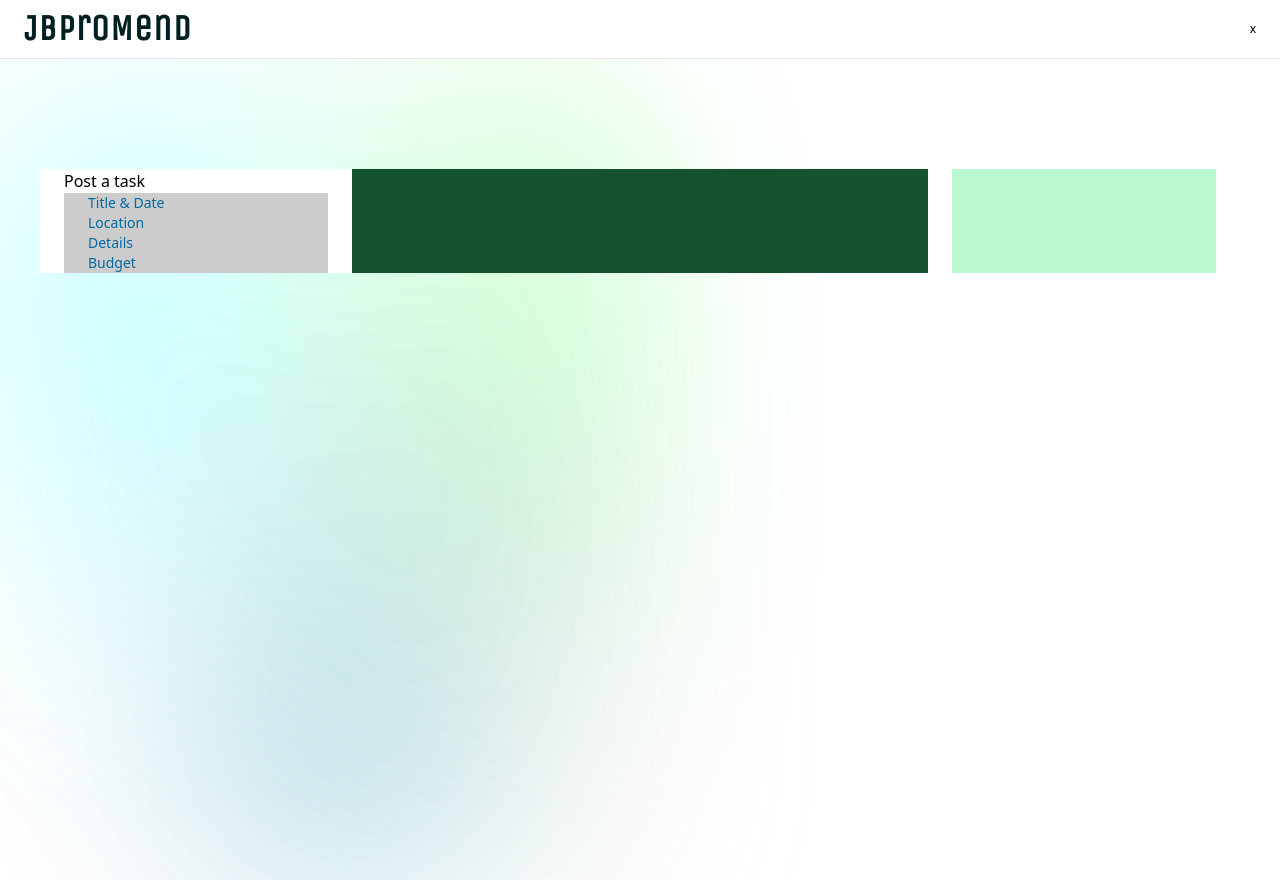
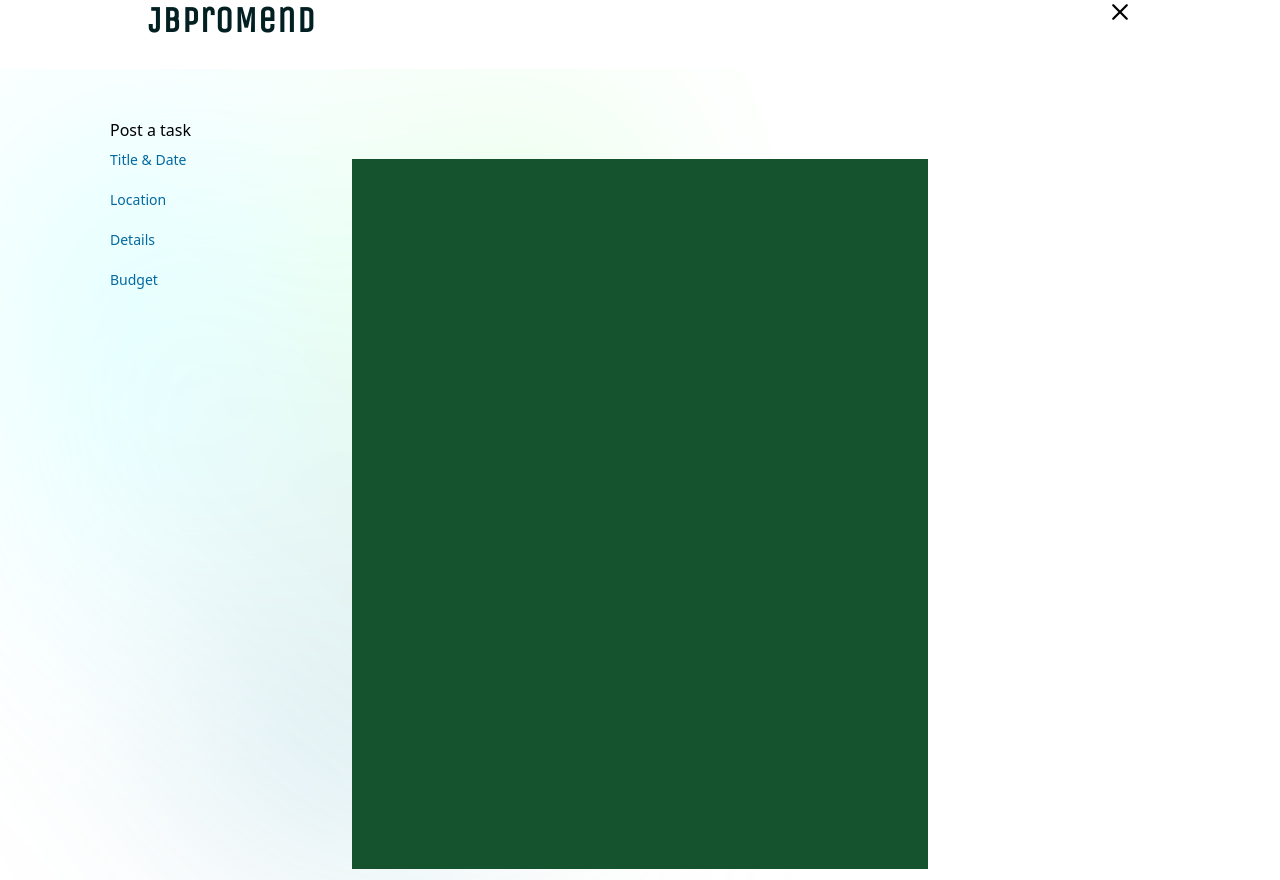
Before and after one commit to Elochukwu3/jb-task-searvice, a Next.js app: page /post-task in a window 1280 px wide. Built offline with nearby package versions, Linux system fonts and the light colour scheme; a web font is replaced by a local one.

Commit message:
error on router

```diff
--- a/app/(task)/(routes)/post-task/page.tsx
+++ b/app/(task)/(routes)/post-task/page.tsx
@@ -1,4 +1,4 @@
-import TaskSideBar from "@app/(task)/_components/TaskSideBar";
+
 import { Metadata } from "next";
 import React from "react";
 
@@ -8,16 +8,9 @@ export const metadata: Metadata = {
 };
 const page = () => {
   return (
-    <div className="flex justify-center w-full grow">
-    <div className="max-w-[1200px] w-full flex-1 flex flex-col">
+      <div  className="bg-green-900 h-full">
 
-    <div className="md:grid-cols-[1fr_50%_1fr] gap-x-6 px-6 grid grid-cols-[100%] h-full bg-white">
-      <TaskSideBar/>
-      <div className="bg-green-900 h-full"></div>
-      <div className="bg-green-200"></div>
-    </div>
-    </div>
-    </div>
+      </div>
   );
 };
 
--- a/app/(task)/_components/SideBarItem.tsx
+++ b/app/(task)/_components/SideBarItem.tsx
@@ -1,6 +1,7 @@
-"use client"
+"use client";
 import { BarButton } from "../style";
 import { usePathname, useRouter } from "next/navigation";
+import Link from "next/link";
 
 import { cn } from "@/lib/utils";
 
@@ -13,21 +14,26 @@ const SideBarItem = ({ label, href }: SidebarItemProps) => {
   const path = usePathname();
   const router = useRouter();
 
-  const $isActive: Boolean =
-    (path === "/" && href === "/") || path === href || path.endsWith(`${href}`);
-  const handleClick = () => {
-    router.push(href);
-  };
+  const $isActive: Boolean =  window.location.href.endsWith(`${href}`);
+  // console.log(router.asPath)
+  // const isActive = router.pathname === `/post-task/${href}`;
+    // const handleClick = () => {
+    //   const fullPath = window.location.href
+    //   console.log(fullPath)
+    //   router.push(href);
+    // };
   return (
-    <BarButton onClick={handleClick} $isActive>
+      <BarButton $isActive>
+    <Link className="block w-full h-full relative" href={`/post-task/${href}`} aria-label={`/post-task/${href}`} scroll={false}>
         <span>{label}</span>
-      <div
-        className={cn(
-          "ml-auto opacity-0 border-2 border-black h-full transition-all",
-          $isActive && "opacity-100"
-        )}
-      />
-    </BarButton>
+        <span
+          className={cn(
+            "ml-auto opacity-0 border-2 border-black h-full transition-all",
+            $isActive && "opacit-10"
+          )}
+        />
+    </Link>
+      </BarButton>
   );
 };
 export default SideBarItem;
--- a/app/(task)/_components/TaskSideBar.tsx
+++ b/app/(task)/_components/TaskSideBar.tsx
@@ -2,10 +2,10 @@ import { cn } from "@/lib/utils";
 import SideBarItem from "./SideBarItem";
 const TaskSideBar = () => {
   return (
-    <div className="sticky top-[58px]place-items-start">
-      <div>
-        <h3>Post a task</h3>
-        <div>
+    <div className="sticky left-0 top-[70px] pt-[48px]  h-max md:block hidden">
+      <div className="w-10/12  mx-auto">
+        <h3 className="text-muted-foreground  pl-6">Post a task</h3>
+        <div className="space-y-1">
           {routes.map((items) => (
             <SideBarItem {...items} key={`${items.href}linkpath`}/>
           ))}
--- a/app/(task)/layout.tsx
+++ b/app/(task)/layout.tsx
@@ -3,6 +3,8 @@ import "@styles/globals.css";
 import { ReactProp } from "@app-types/type";
 import Logo from "@components/Logo";
 import { NavWrapper } from "@components/Nav/NavStyle";
+import X from "@components/icon/Times";
+import TaskSideBar from "@app/(task)/_components/TaskSideBar";
 
 export const metadata: Metadata = {
   title: "JBProMend",
@@ -11,16 +13,21 @@ export const metadata: Metadata = {
 
 export default function TaskLayout({ children }: ReactProp) {
   return (
-    <div>
-      <div className="main">
-        <div className="gradient" />
+    <div className="z-10 relative">
+      <div className="sticky top-0 w-full left-0 z-[100] bg-white/90">
+        <div className="h-[69px] w-screen max-w-5xl mx-auto px-5 flex justify-between ">
+          <Logo />
+          <X size={24} color="black" weight="bold" />
+        </div>
       </div>
-      <NavWrapper className="h-[59px]">
-        <Logo />
-        <span>x</span>
-      </NavWrapper>
-      <div className="relative mx-auto z-10 max-w-7xl  md:pt-[110px] sm:pt-[90px] xs:pt-[72px] w-full">
-        {children}
+      <div className="flex justify-center w-full grow ">
+        <div className="max-w-[1200px] w-full flex-1 flex flex-col">
+          <div className="md:grid-cols-[1fr_50%_1fr] gap-x-6 px-6 grid grid-cols-[100%] ">
+            <TaskSideBar />
+            <div className="pt-[90px] font-manrope"> {children}</div>
+            <div className=" sticky top-20 pt-20 min-h-screen" />
+          </div>
+        </div>
       </div>
     </div>
   );
--- a/app/(task)/style.ts
+++ b/app/(task)/style.ts
@@ -6,10 +6,10 @@ export type SideBarProp = {
 };
 
 const BarButton = tw.div<SideBarProp>`
-flex items-center gap-x-2 text-slate-500 text-sm font-[500] pl-6 transition-all hover:text-slate-600
+flex items-center py-2  text-sm font-[500] pl-6 transition-all
        ${(p) =>
          p.$isActive &&
-         "text-sky-700 bg-black/20 hover:bg-sky-200/20 hover:text-sky-700"}
+         "text-sky-700  hover:bg-custom-greaner/20 hover:text-sky-700"}
 `;
 
 export { BarButton };
--- a/app/layout.tsx
+++ b/app/layout.tsx
@@ -14,7 +14,7 @@ export default function RootLayout({ children }: ReactProp) {
     <html lang="en">
       <body>
           <ToasterProvider/>
-          <main>
+          <main className="min-h-screen">
           <div className="main">
           <div className="gradient" />
         </div>
--- a/components/Nav/NavStyle.ts
+++ b/components/Nav/NavStyle.ts
@@ -4,7 +4,7 @@ import tw from "tailwind-styled-components";
 const NavWrapper = tw.div `
 flex justify-between whitespace-nowrap items-center
 bg-white/95 transition-opacity duration-300 select-none border-b border-zinc-200 break-inside-avoid w-auto
-gap-8 text-xs sticky inset-x-0 top-0 z-40
+gap-8 text-xs fixed inset-x-0 -top-1 z-40
 p-6 max-lg:px-3
 max-sm:grid max-sm:grid-cols-3 max-sm:pl-2
 `
--- /dev/null
+++ b/components/icon/Times.tsx
@@ -0,0 +1,4 @@
+"use client"
+import { X } from "@phosphor-icons/react";
+
+export default X
```
Also changed, not shown: app/favicon.ico.png (added).
